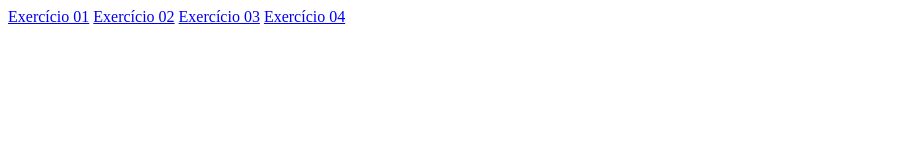
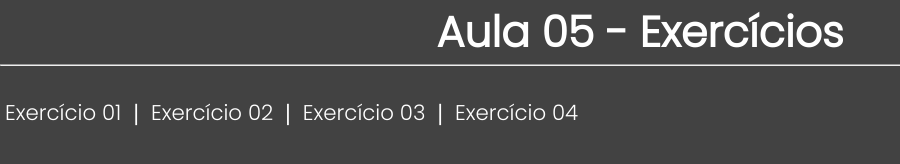
Before and after one commit to https-shini/Exercicios-Aula03, a plain HTML site: page index.html in a window 1280 px wide. Shown: the whole page, without its empty margins (0-900 px from the left). Drawn offline with Linux system fonts and the light colour scheme.

Commit message:
Add files via upload

```diff
--- a/index.html
+++ b/index.html
@@ -4,13 +4,45 @@
     <meta charset="UTF-8">
     <meta http-equiv="X-UA-Compatible" content="IE=edge">
     <meta name="viewport" content="width=device-width, initial-scale=1.0">
-    <title>Document</title>
+    <title>Aula 05 - Exercícios</title>
 </head>
+<style>
+    @import url('https://fonts.googleapis.com/css2?family=Poppins:wght@300&display=swap');
+
+    *{
+        margin: 0;
+        padding: 0;
+    }
+
+    body{
+        background-color: #424242;
+        font-family: Poppins;
+        font-size: 16pt;
+        color: white;
+    }
+
+    h1{
+    text-align: center;
+    }
+
+    nav{
+        display: inline;
+        padding: 5px;
+    }
+
+    a{
+        text-decoration: none;
+        color: white;
+
+    }
+</style>
 <body>
+    <h1>Aula 05 - Exercícios</h1>
+    <hr><br>
     <nav>
-        <a href="./ex01/index.html">Exercício 01</a>
-        <a href="./ex02/index.html">Exercício 02</a>
-        <a href="./ex03/index.html">Exercício 03</a>
+        <a href="./ex01/index.html">Exercício 01</a> &#10072;
+        <a href="./ex02/index.html">Exercício 02</a> &#10072;
+        <a href="./ex03/index.html">Exercício 03</a> &#10072;
         <a href="./ex04/index.html">Exercício 04</a>
     </nav>
 </body>
```
